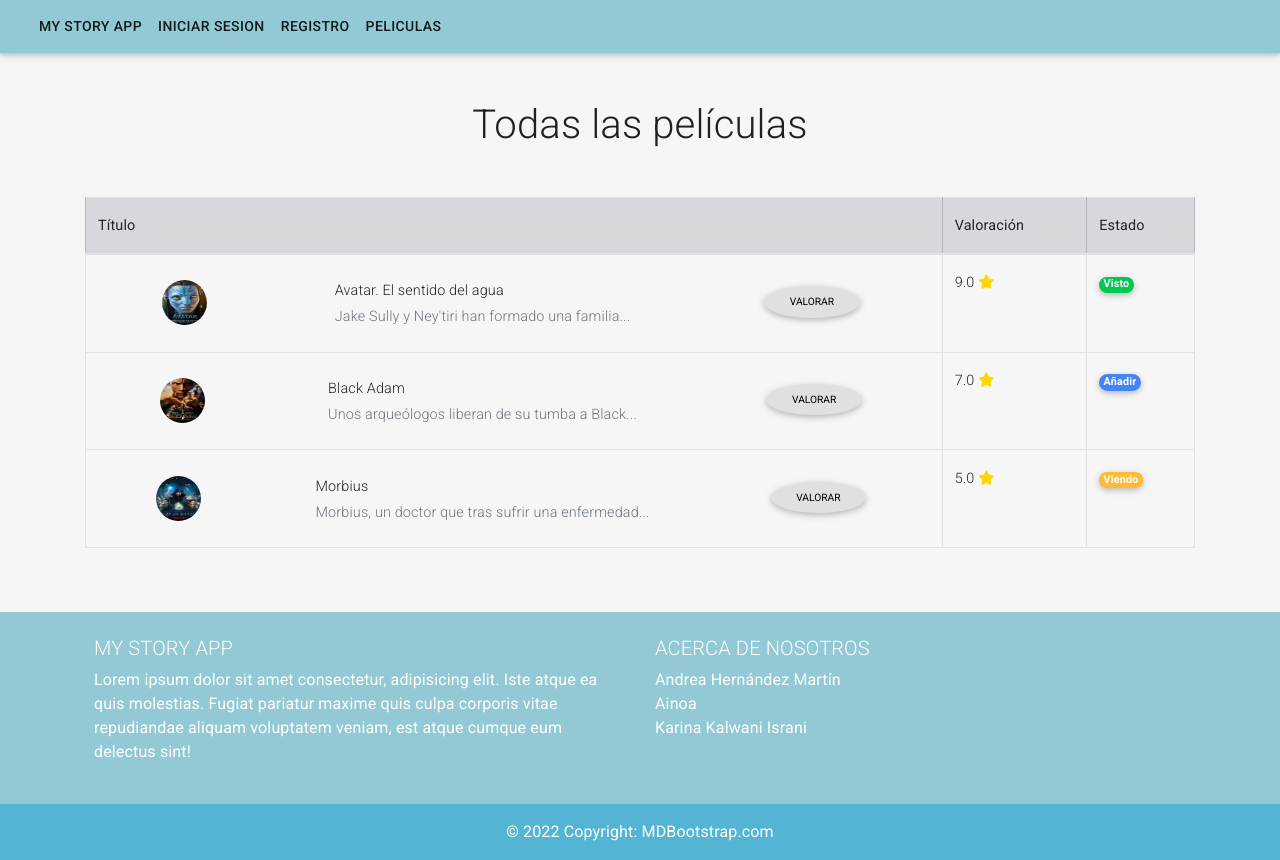
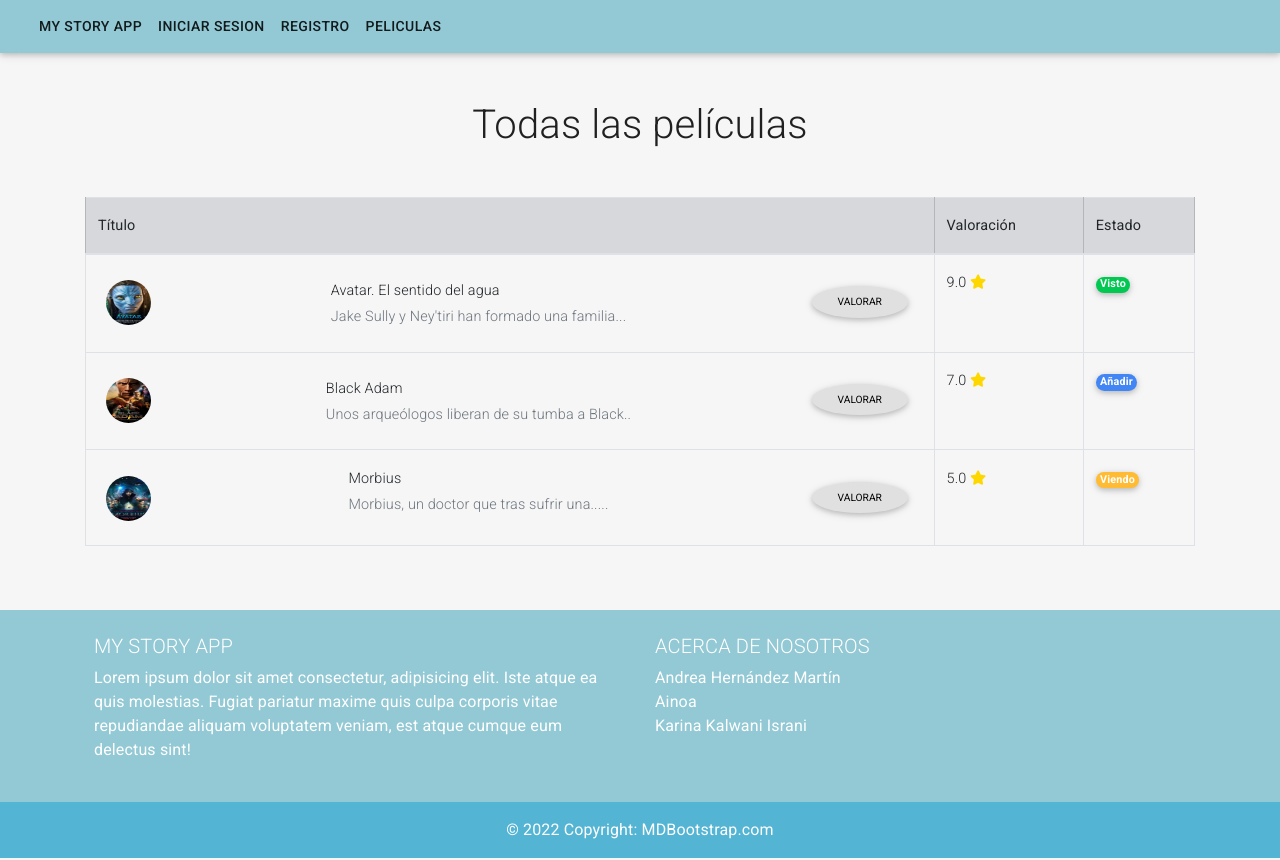
Before and after one commit to SyTW2223/E05, a React (Create React App) app: page /listFilm in a window 1280 px wide. Built offline with nearby package versions, Linux system fonts and the light colour scheme.

Commit message:
trying to fix film table

```diff
--- a/src/components/film/listFilm.components.js
+++ b/src/components/film/listFilm.components.js
@@ -18,8 +18,8 @@ export default function ListFilm() {
       <MDBTableBody>
         <tr>
           <td>
-            <div className='d-flex justify-content-around'>
-              <div className='p-2'>
+            <div className='d-flex justify-content-between'>
+              <div className='p-2 ms-0 me-2'>
                 <img
                   src={require('../../assets/avatar.jpg')}
                   alt='Cartelera Avatar 2'
@@ -27,11 +27,11 @@ export default function ListFilm() {
                   className='rounded-circle'
                 />
               </div>
-              <div className='p-2'>
-                <p className='fw-bold mb-1'>Avatar. El sentido del agua</p>
-                <p className='text-muted mb-0'>Jake Sully y Ney'tiri han formado una familia...</p>
+              <div className='p-2 mx-2'>
+                <p className='fw-bold mb-1 text-left'>Avatar. El sentido del agua</p>
+                <p className='text-muted mb-0 text-left'>Jake Sully y Ney'tiri han formado una familia...</p>
               </div>
-              <div className='p-2'>
+              <div className='p-2 ms-2 me-0'>
                 <MDBBtn className='rounded-circle' color='light' size='sm'>
                   Valorar
                 </MDBBtn>
@@ -49,7 +49,7 @@ export default function ListFilm() {
         </tr>
         <tr>
           <td>
-            <div className='d-flex justify-content-around'>
+            <div className='d-flex justify-content-between'>
               <div className='p-2'>
                 <img
                   src={require('../../assets/black-adam.jpg')}
@@ -59,8 +59,8 @@ export default function ListFilm() {
                 />
               </div>
               <div className='p-2'>
-                <p className='fw-bold mb-1'>Black Adam</p>
-                <p className='text-muted mb-0'>Unos arqueólogos liberan de su tumba a Black...</p>
+                <p className='fw-bold mb-1 text-left'>Black Adam</p>
+                <p className='text-muted mb-0 text-left'>Unos arqueólogos liberan de su tumba a Black..</p>
               </div>
               <div className='p-2'>
                 <MDBBtn className='rounded-circle' color='light' size='sm'>
@@ -80,7 +80,7 @@ export default function ListFilm() {
         </tr>
         <tr>
           <td>
-            <div className='d-flex justify-content-around'>
+            <div className='d-flex justify-content-between'>
               <div className='p-2'>
                 <img
                   src={require('../../assets/morbius.jpg')}
@@ -89,9 +89,9 @@ export default function ListFilm() {
                   className='rounded-circle'
                 />
               </div>
-              <div className='p-2'>
-                <p className='fw-bold mb-1'>Morbius</p>
-                <p className='text-muted mb-0'>Morbius, un doctor que tras sufrir una enfermedad...</p>
+              <div className='d-flex flex-column'>
+                <p className='fw-bold mb-1 text-left'>Morbius</p>
+                <p className='text-muted mb-0 text-left'>Morbius, un doctor que tras sufrir una.....</p>
               </div>
               <div className='p-2'>
                 <MDBBtn className='rounded-circle' color='light' size='sm'>
```
